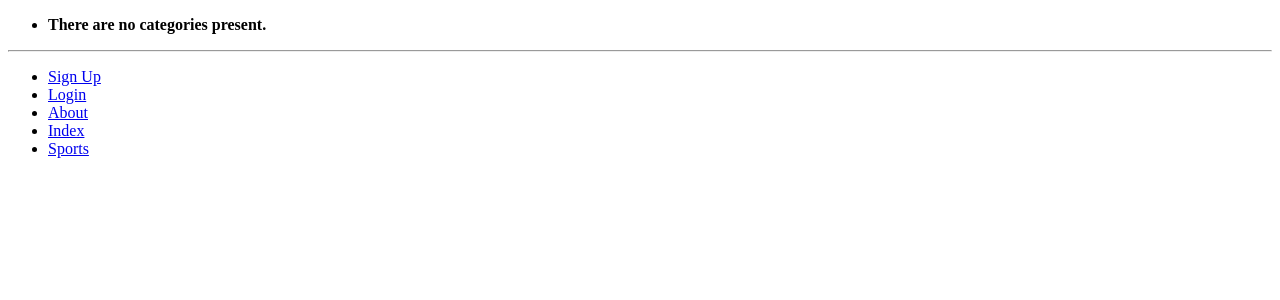
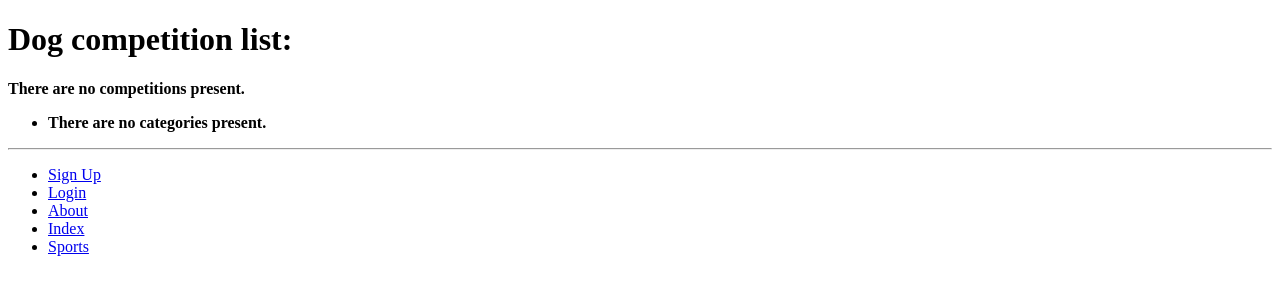
Before and after one commit to chiarapascucci/yapper_project, a Django app: page /rango/competitions/ in a window 1280 px wide. Shown: the top 300 px of the page. Run offline with Django 3.2, Linux system fonts and the light colour scheme; data that the repository does not hold is empty.

Commit message:
Added competition homepage and profile. Populated the models, view functions and htmls to display the relevant info

```diff
--- a/tango_with_django_project/rango/urls.py
+++ b/tango_with_django_project/rango/urls.py
@@ -16,12 +16,12 @@ urlpatterns = [
 
 
     path('sports/', views.sports_homepage, name='sports'),                          # =========== Start of yapper urls
-    path('sports/<slug:sports_name_slug>/', views.sports_profile, name='sports_name'),          # Requires dynamic slug field
+    path('sports/<slug:sports_name_slug>/', views.sports_profile, name='sports_name'),
     path('breeds/', views.breed_homepage ,name='breeds'),
     path('breeds/breed_name/', views.breed_profile ,name='breed_name'),             # Requires dynamic slug field
     path('breeds/breed_name/dog_name/', views.dog_profile ,name='dog_name'),        # Requires dynamic slug field
     path('competitions/', views.competition_homepage, name='competitions'),
-    path('competitions/competition_name/', views.competition_profile ,name='competition_name'),     # Requires dynamic slug field
+    path('competitions/<slug:competition_name_slug>/', views.competition_profile ,name='competition_name'),
     path('help/', views.faq ,name='help'),  # Should this not be url faq/ ?
     path('user/', views.user_profile ,name='user'),                                                 # Requires dynamic slug field
     path('user/add_dog/', views.add_dog, name='add_dog'),
--- a/tango_with_django_project/rango/views.py
+++ b/tango_with_django_project/rango/views.py
@@ -3,7 +3,7 @@ from django.http import HttpResponse
 from django.urls import reverse
 from django.contrib.auth import authenticate, login, logout
 from django.contrib.auth.decorators import login_required
-from rango.models import Category, Page, Sport
+from rango.models import Category, Page, Sport, Competition, Participation, Award, Breed, Dog
 from rango.forms import CategoryForm, PageForm, UserForm, UserProfileForm
 from datetime import datetime
 
@@ -208,10 +208,29 @@ def sports_profile(request, sports_name_slug):
     return render(request, 'rango/yapper/sports_profile.html', context_dict)
 
 def competition_homepage(request):
-    return render(request, 'rango/yapper/competition_homepage.html', {})
 
-def competition_profile(request):
-    return render(request, 'rango/yapper/competition_profile.html', {})
+    # Context dictionary to input any external variables into the HTML template
+    context_dict = {}
+
+    competition_list = Competition.objects.order_by('-name')[:5]
+    context_dict['competitions'] = competition_list
+
+    return render(request, 'rango/yapper/competition_homepage.html', context_dict)
+
+
+def competition_profile(request, competition_name_slug):
+
+    # Context dictionary to input any external variables into the HTML template
+    context_dict = {}
+
+    # Get the sport instance associated with the sport_name_slug
+    try:
+        competition = Competition.objects.get(slug=competition_name_slug)
+        context_dict['competition'] = competition
+    except Competition.DoesNotExist:
+        context_dict['competition'] = None
+
+    return render(request, 'rango/yapper/competition_profile.html', context_dict)
 
 def add_competition(request):
     return render(request, 'rango/yapper/add_competition.html', {})
--- a/tango_with_django_project/templates/rango/yapper/competition_homepage.html
+++ b/tango_with_django_project/templates/rango/yapper/competition_homepage.html
@@ -2,7 +2,23 @@
 {% load staticfiles %}
 
 {% block title_block %}
+Competition homepage
 {% endblock %}
 
 {% block body_block %}
+<h1>
+    Dog competition list:
+</h1>
+
+<div>
+    {% if competitions %}
+        <ul>
+        {% for competition in competitions %}
+            <li> <a href="{% url 'rango:competition_name' competition.slug %}">{{ competition.name }}</a> </li>
+        {% endfor %}
+        </ul>
+    {% else %}
+        <strong>There are no competitions present.</strong>
+    {% endif %}
+</div>
 {% endblock %}
```
Also changed, not shown: tango_with_django_project/rango/admin.py (+10 -2 lines), tango_with_django_project/rango/models.py (+11 -1 lines), tango_with_django_project/templates/rango/yapper/competition_profile.html (+22 -0 lines).
